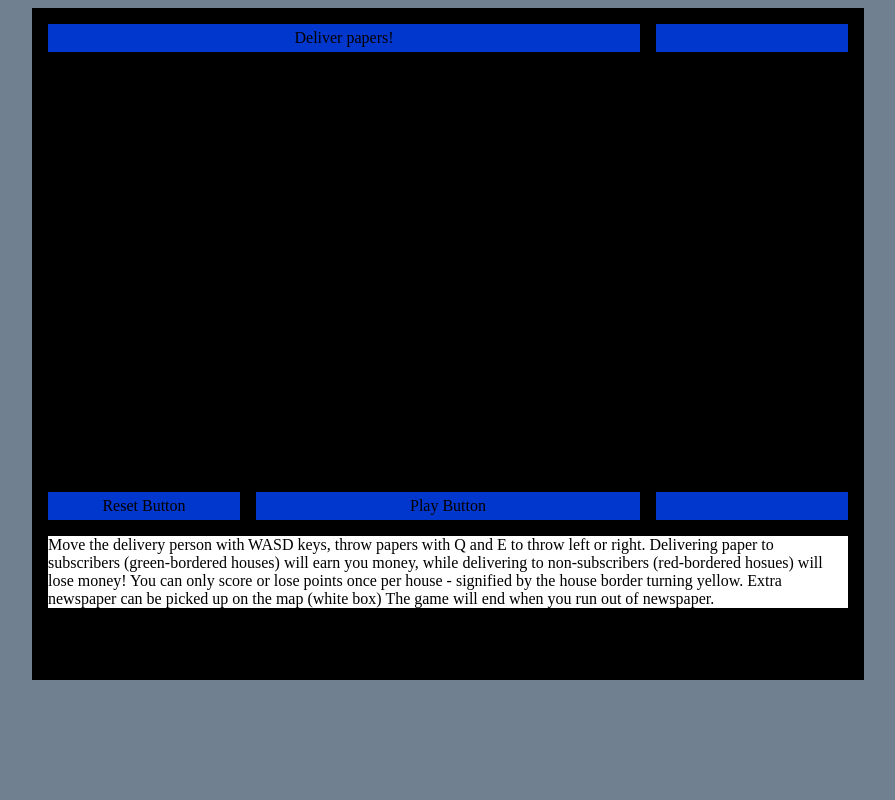
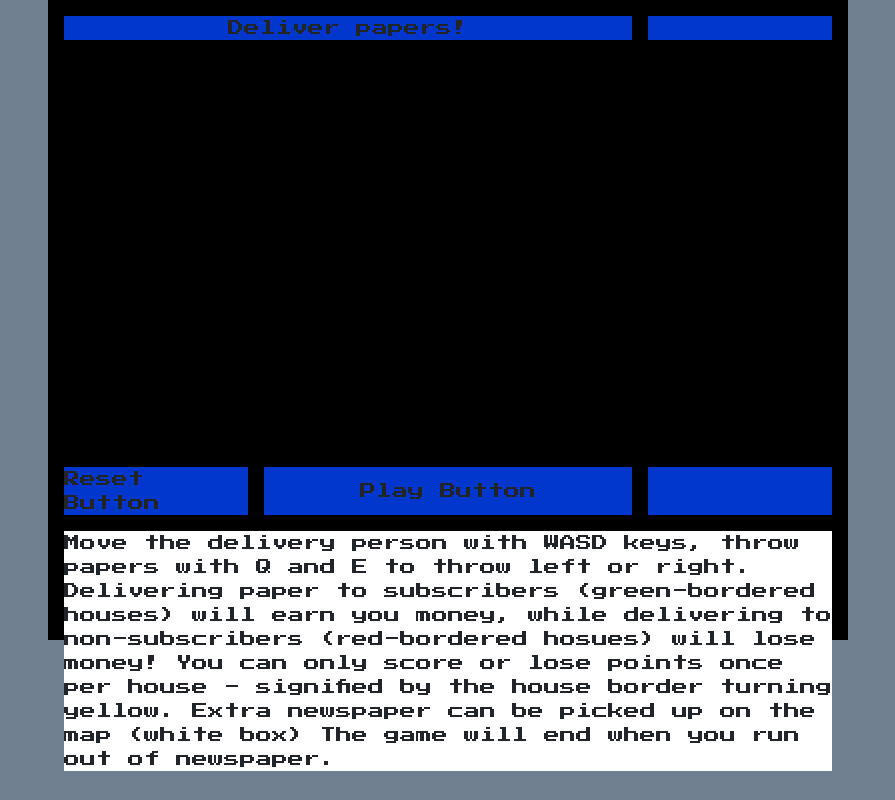
Before and after one commit to snacksident/Newsies-Rush, a plain HTML site: page index.html in a window 1280 px wide. Shown: the whole page, without its empty margins (192-1087 px from the left). Drawn offline with nearby package versions, Linux system fonts and the light colour scheme.

Commit message:
add new font and css library

```diff
--- a/index.html
+++ b/index.html
@@ -4,7 +4,10 @@
         <meta charset="UTF-8" />
         <meta http-equiv="X-UA-Compatible" content="IE=edge" />
         <meta name="viewport" content="width=device-width, initial-scale=1.0" />
-
+        <link rel="stylesheet" href="./node_modules/nes.css/css/nes.min.css">
+        <link rel="preconnect" href="https://fonts.googleapis.com">
+        <link rel="preconnect" href="https://fonts.gstatic.com" crossorigin>
+        <link href="https://fonts.googleapis.com/css2?family=Press+Start+2P&display=swap" rel="stylesheet">
         <link rel="stylesheet" href="css/styles.css" />
         <title>Newsies Rush</title>
     </head>
```
